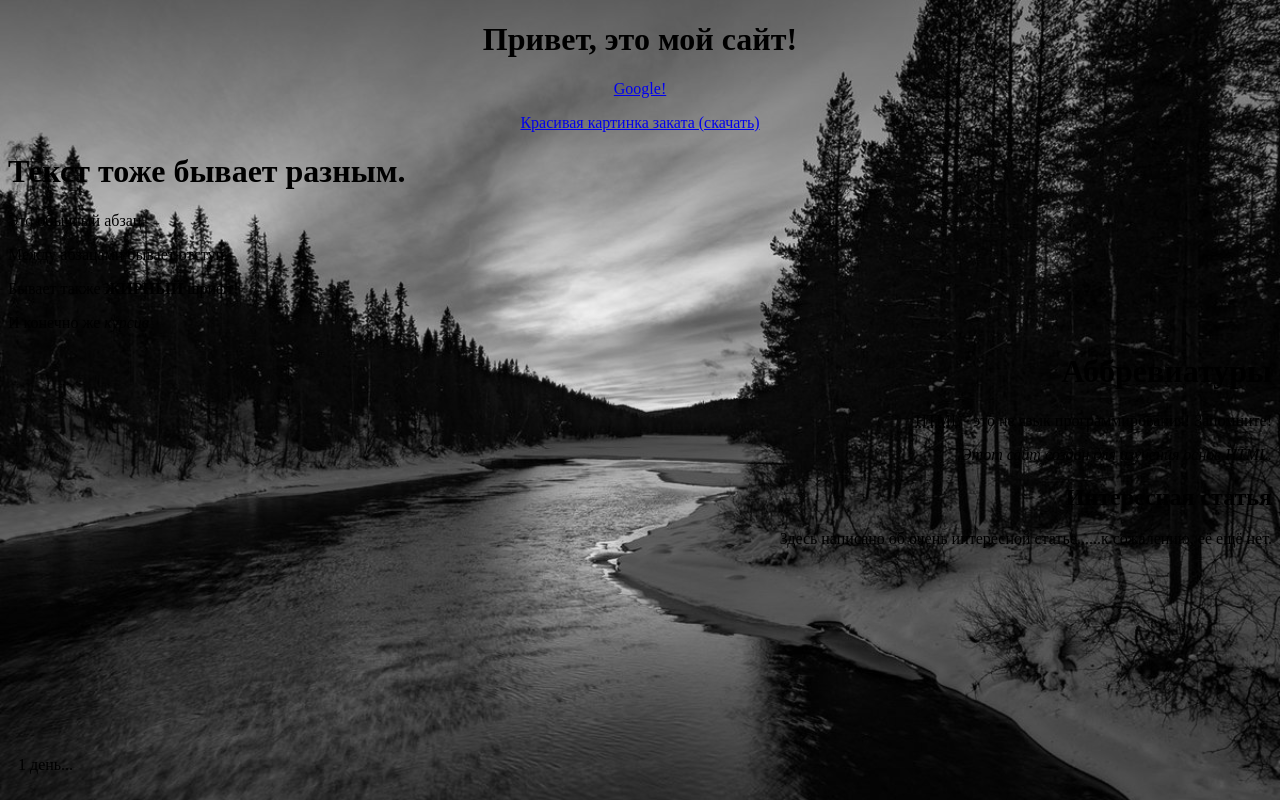
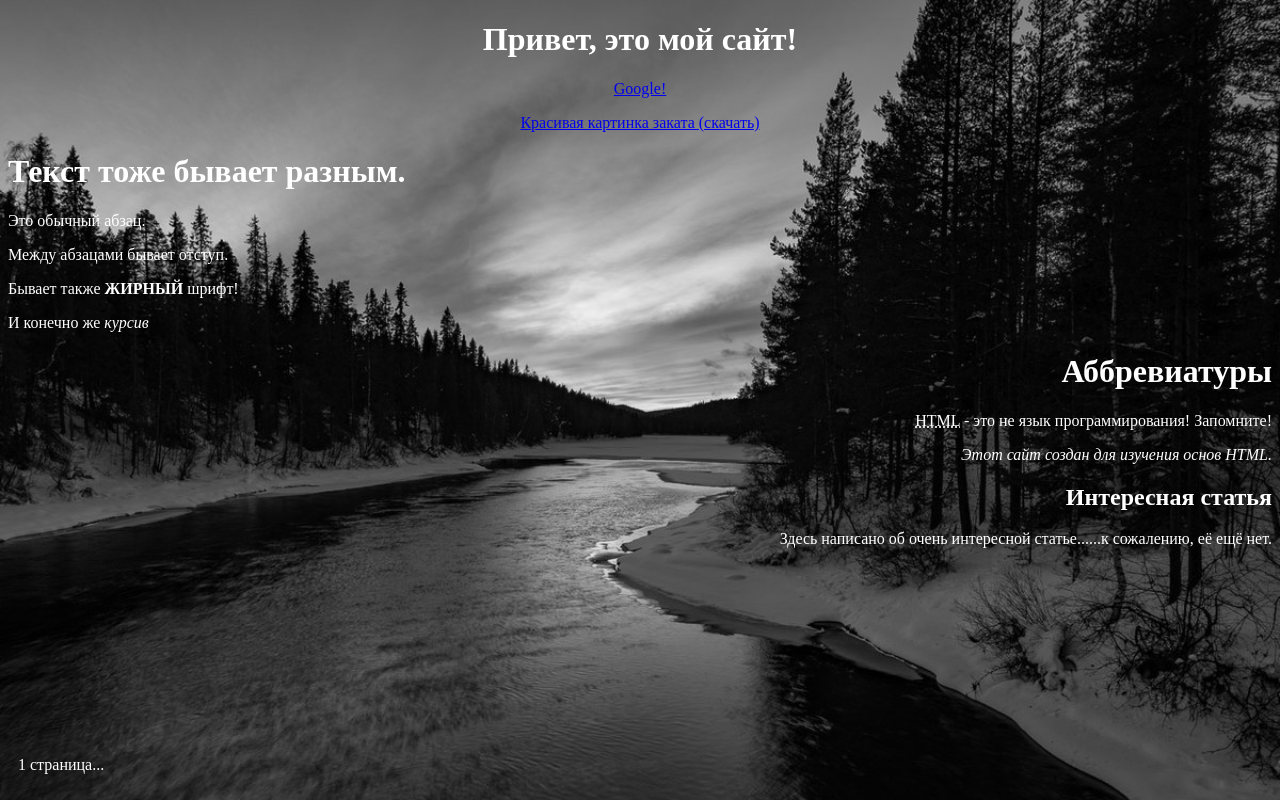
Before and after one commit to DarkVessel/my-first-site, a plain HTML site: page index.html in a window 1280 px wide. Drawn offline with Linux system fonts and the light colour scheme.

Commit message:
Minor edit and forced white text

```diff
--- a/index.html
+++ b/index.html
@@ -36,7 +36,7 @@
             <h1>Интересная статья</h1>
             <p>Здесь написано об очень интересной статье......к сожалению, её ещё нет.</p>
         </article>
-        <p id="day">1 день...</p>
+        <p id="page">1 страница...</p>
     </div>
     </html>
 </body>
--- a/style.css
+++ b/style.css
@@ -2,9 +2,10 @@ body {
   background: linear-gradient(black, black), url(img/sunset.jpg);
   background-size: cover;
   background-blend-mode: saturation;
+  color: white;
 }
 
-#day {
+#page {
   bottom: 0;
   left: 10;
   padding: 10px;
```
